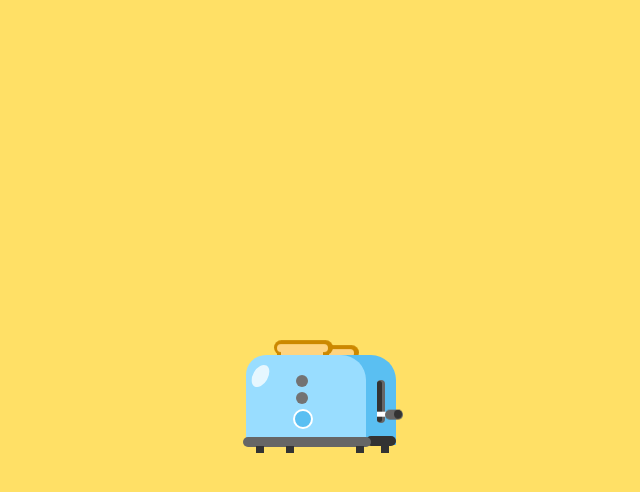
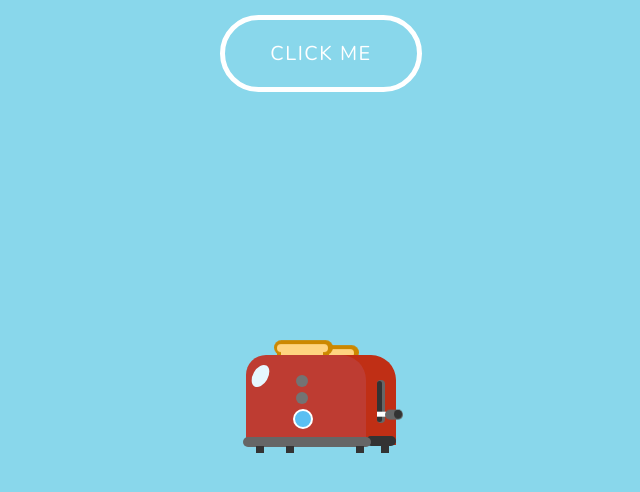
Before and after one commit to Faskyy/Toaster, a plain HTML site: page index.html in a window 1280 px wide. Shown: the whole page, without its empty margins (314-954 px from the left). Drawn offline with nearby package versions, Linux system fonts and the light colour scheme.

Commit message:
added a cool button

```diff
--- a/index.css
+++ b/index.css
@@ -1,7 +1,29 @@
+*{
+    padding: 0;
+    margin: 0;
+}
+
 body {
-    background-color: #ffe066;
+    background-color: rgb(137, 215, 235);
     margin: 0;
     padding: 0;
+    place-items: center;
+    display: grid;
+}
+
+button{
+    font-family: 'Nunito', sans-serif;
+    font-size: 20px;
+    padding: 20px 45px;
+    background-color: transparent;
+    border: 5px solid #ffffff;
+    color: #ffffff;
+    letter-spacing: 1.5px;
+    border-radius: 50px;
+    cursor: pointer;
+    outline: none;
+    margin-right: 10px;
+    margin-top: 15px;
 }
 
 .myCanvas {
@@ -16,7 +38,7 @@ body {
 }
 
 .toaster{
-    background-color: #5abff2;
+    background-color: #c02f15;
     height: 90px;
     width: 120px;
     position: relative;
@@ -26,7 +48,7 @@ body {
 }
 
 .cover{
-    background-color: #99ddff;
+    background-color: #be3c32;
     height: 90px;
     width: 120px;
     border-radius: 20px 25px 0 0;
--- a/index.html
+++ b/index.html
@@ -5,9 +5,15 @@
     <meta http-equiv="X-UA-Compatible" content="IE=edge">
     <meta name="viewport" content="width=device-width, initial-scale=1.0">
     <link rel="stylesheet" href="index.css">
+    <link rel="preconnect" href="https://fonts.gstatic.com">
+    <link href="https://fonts.googleapis.com/css2?family=Nunito&display=swap" rel="stylesheet">
+    <script src=js/script.js></script>
 
     <title>Yummy Toaster</title>
 </head>
+
+<button onclick="changeColor()">CLICK ME</button>
+
     <div class="myCanvas">
         <div class="toaster">
             <div class="cover">
--- /dev/null
+++ b/js/script.js
@@ -0,0 +1,6 @@
+function changeColor(){
+    document.body.style.backgroundColor =
+    'rgb(' + Math.round(Math.random() * 255 ) +
+    ',' + Math.round(Math.random() * 255) +
+    ',' + Math.round(Math.random() * 255) + ')';
+}
```
